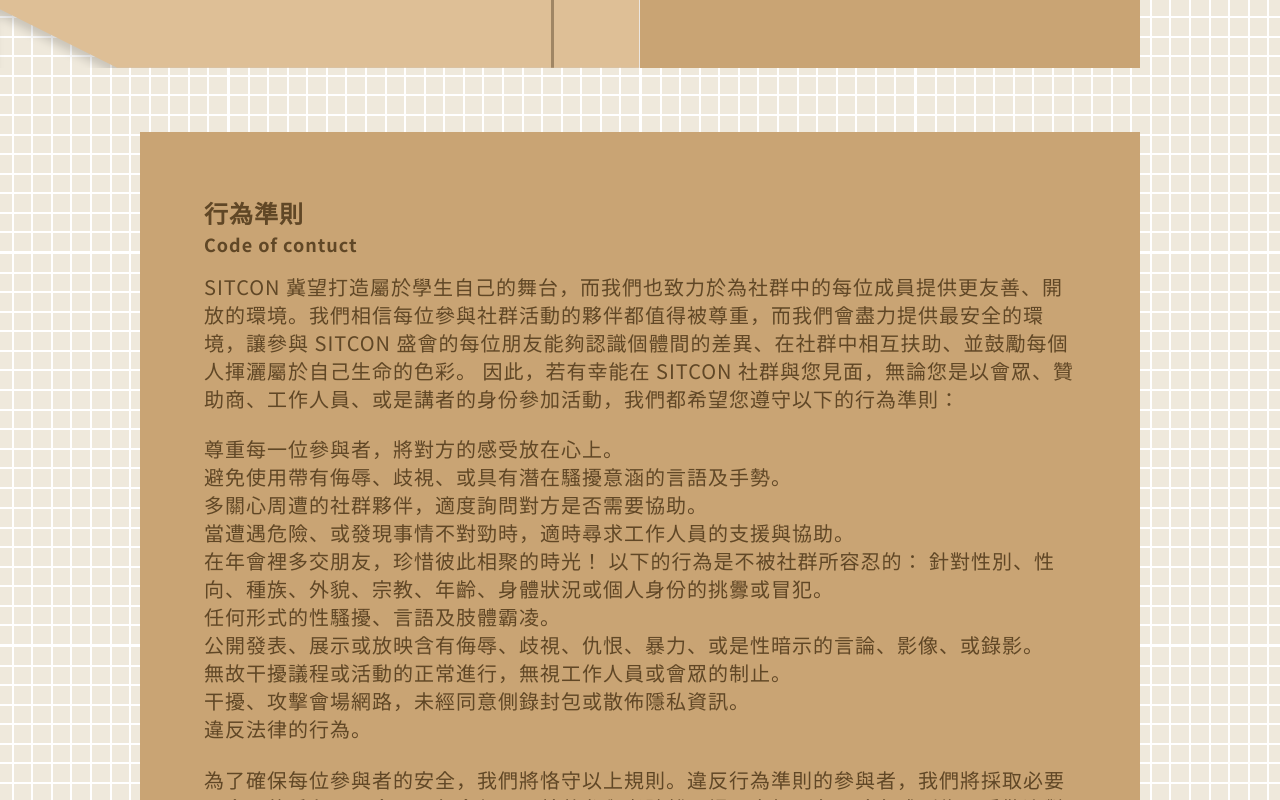
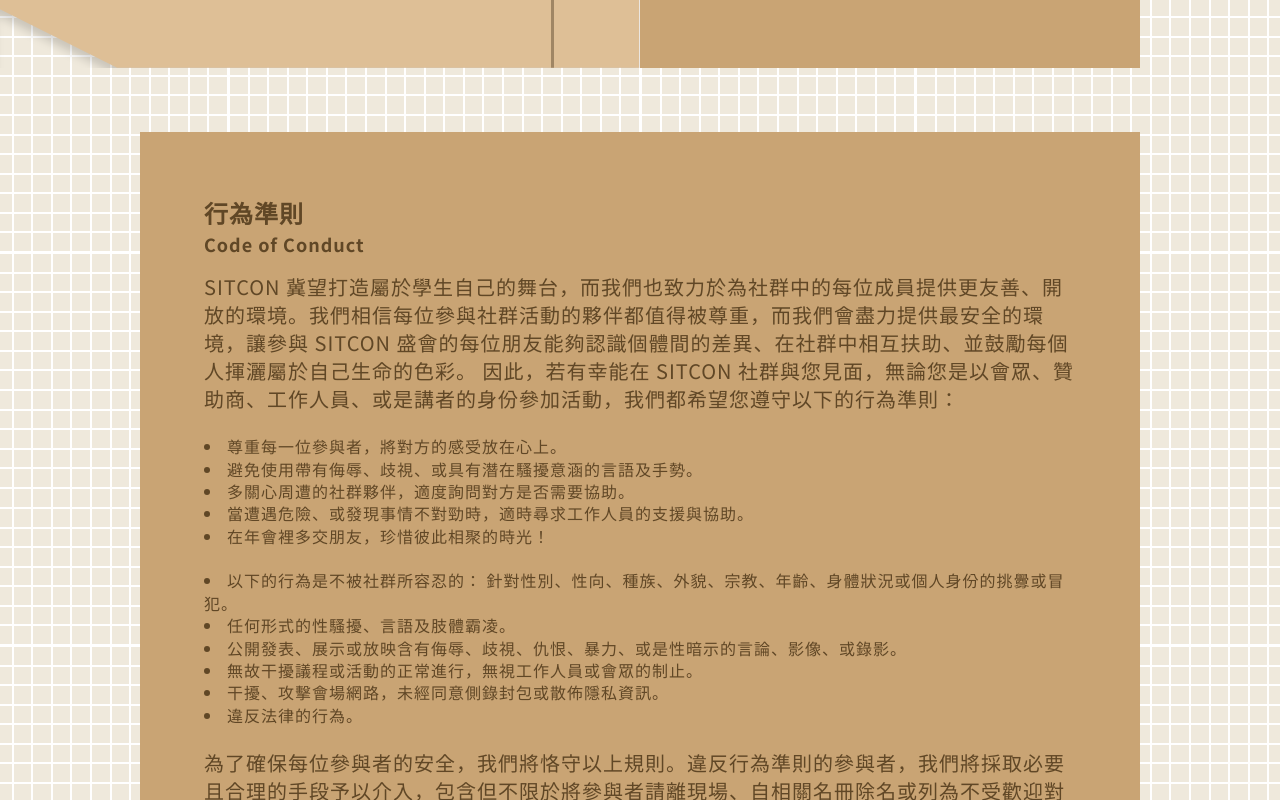
Before and after one commit to sitcon-tw/2019, a Vue app: page /2019 in a window 1280 px wide. Shown: the part 1680-2480 px from the top of the page. Built offline with nearby package versions, Linux system fonts and the light colour scheme.

Commit message:
Fix punctuation and formatting error

```diff
--- a/src/views/Home.vue
+++ b/src/views/Home.vue
@@ -58,22 +58,25 @@
       <div class="paper">
         <h2>
           <span>行為準則</span><br />
-          <span class="sub">Code of contuct</span>
+          <span class="sub">Code of Conduct</span>
         </h2>
         <p>
           SITCON 冀望打造屬於學生自己的舞台，而我們也致力於為社群中的每位成員提供更友善、開放的環境。我們相信每位參與社群活動的夥伴都值得被尊重，而我們會盡力提供最安全的環境，讓參與 SITCON 盛會的每位朋友能夠認識個體間的差異、在社群中相互扶助、並鼓勵每個人揮灑屬於自己生命的色彩。 因此，若有幸能在 SITCON 社群與您見面，無論您是以會眾、贊助商、工作人員、或是講者的身份參加活動，我們都希望您遵守以下的行為準則：
         </p>
         <p>
-          尊重每一位參與者，將對方的感受放在心上。<br />
-          避免使用帶有侮辱、歧視、或具有潛在騷擾意涵的言語及手勢。<br />
-          多關心周遭的社群夥伴，適度詢問對方是否需要協助。<br />
-          當遭遇危險、或發現事情不對勁時，適時尋求工作人員的支援與協助。<br />
-          在年會裡多交朋友，珍惜彼此相聚的時光！ 以下的行為是不被社群所容忍的： 針對性別、性向、種族、外貌、宗教、年齡、身體狀況或個人身份的挑釁或冒犯。<br />
-          任何形式的性騷擾、言語及肢體霸凌。<br />
-          公開發表、展示或放映含有侮辱、歧視、仇恨、暴力、或是性暗示的言論、影像、或錄影。<br />
-          無故干擾議程或活動的正常進行，無視工作人員或會眾的制止。<br />
-          干擾、攻擊會場網路，未經同意側錄封包或散佈隱私資訊。<br />
-          違反法律的行為。<br />
+          <li>尊重每一位參與者，將對方的感受放在心上。</li>
+          <li>避免使用帶有侮辱、歧視、或具有潛在騷擾意涵的言語及手勢。</li>
+          <li>多關心周遭的社群夥伴，適度詢問對方是否需要協助。</li>
+          <li>當遭遇危險、或發現事情不對勁時，適時尋求工作人員的支援與協助。</li>
+          <li>在年會裡多交朋友，珍惜彼此相聚的時光！</li>
+        </p>
+        <p>
+          <li>以下的行為是不被社群所容忍的： 針對性別、性向、種族、外貌、宗教、年齡、身體狀況或個人身份的挑釁或冒犯。</li>
+          <li>任何形式的性騷擾、言語及肢體霸凌。</li>
+          <li>公開發表、展示或放映含有侮辱、歧視、仇恨、暴力、或是性暗示的言論、影像、或錄影。</li>
+          <li>無故干擾議程或活動的正常進行，無視工作人員或會眾的制止。</li>
+          <li>干擾、攻擊會場網路，未經同意側錄封包或散佈隱私資訊。</li>
+          <li>違反法律的行為。</li>
         </p>
         <p>
           為了確保每位參與者的安全，我們將恪守以上規則。違反行為準則的參與者，我們將採取必要且合理的手段予以介入，包含但不限於將參與者請離現場、自相關名冊除名或列為不受歡迎對象，或在必要時移送警察機關法辦。若您或他人遇到了以上情況、或是有任何其他顧慮，都請立即尋求 SITCON 工作人員的協助。 我們誠摯的邀請來到 SITCON 的朋友一同履行以上承諾，將 SITCON 打造為更友善、更溫暖的所在；讓每一位參與者，都能在社群的交流中共同成長、在人與人的互動中找到自信——而這正是我們所珍惜的、屬於學生社群的真正精神。
--- a/static/json/active.json
+++ b/static/json/active.json
@@ -1,7 +1,7 @@
 [
   {
     "name": "肥皂箱",
-    "description": "Soapbox ，原指裝肥皂的木箱；19 世紀，在倫敦海德公園著名的演講角（Speakers’ Corner），人們以裝肥皂的廢木箱充當演講台，站上去發表自己的看法。不必事先申請、幾乎沒有議題上的限制，讓演講角成了彰顯言論自由的象徵，而肥皂箱也變成即席演講台的代名詞。\n而在 SITCON 2019，你也能有專屬於自己的肥皂箱！有別於以往的 Unconf，Soapbox 沒有名額限制，不用事先報名，只要在年會當天向 SITCON 領取一個肥皂箱，你就能在自己喜歡的地點、時間發表一場演講。\n原則上只要在年會場地以內的肥皂箱都是自由使用的，惟若要使用交誼廳內的投影機，仍需要事先申請，時間以 30 分鐘為限。\nSoapbox 不限任何主題、形式，內容只要不違反 CoC 行為準則 且時間地點沒有影響到他人，大會不會以任何形式干涉您的演說。\nSITCON 是給所有人的舞台，我們希望在大會議程之外，讓每一個人都有機會站在箱子上，自由地談論任何自己所關懷的議題。當點子被傳遞出去，志同道合的人聚集，改變就會發生。在 SITCON 2019，你也能擁有肥皂箱的魔法！",
+    "description": "Soapbox，原指裝肥皂的木箱；19 世紀，在倫敦海德公園著名的演講角（Speakers’ Corner），人們以裝肥皂的廢木箱充當演講台，站上去發表自己的看法。不必事先申請、幾乎沒有議題上的限制，讓演講角成了彰顯言論自由的象徵，而肥皂箱也變成即席演講台的代名詞。\n而在 SITCON 2019，你也能有專屬於自己的肥皂箱！有別於以往的 Unconf，Soapbox 沒有名額限制，不用事先報名，只要在年會當天向 SITCON 領取一個肥皂箱，你就能在自己喜歡的地點、時間發表一場演講。\n原則上只要在年會場地以內的肥皂箱都是自由使用的，惟若要使用交誼廳內的投影機，仍需要事先申請，時間以 30 分鐘為限。\nSoapbox 不限任何主題、形式，內容只要不違反 CoC 行為準則、且時間地點沒有影響到他人，大會不會以任何形式干涉您的演說。\nSITCON 是給所有人的舞台，我們希望在大會議程之外，讓每一個人都有機會站在箱子上，自由地談論任何自己所關懷的議題。當點子被傳遞出去，志同道合的人聚集，改變就會發生。在 SITCON 2019，你也能擁有肥皂箱的魔法！",
     "image": "soapbox.png"
   },
   {
@@ -11,7 +11,7 @@
   },
   {
     "name": "Lightning Talk 閃電秀",
-    "description": "Lightning talk，中文譯為「閃電秀」，又稱 data blitz（資料閃電戰），顧名思義即為「閃電一般短的演講」，包含準備與連接投影機的時間在內，每位講者僅有 3 分鐘的時間。講者必須以飛快的速度，進行簡潔扼要的分享。要是沒能在 3 分鐘結束，會被直接切斷投影機訊號！無論是對台上的講者，或是台下的聽眾，都是十分刺激又轟動全場的體驗唷！Lightning talk 將會在年會當天早上報到後，於白板區開放報名，先搶先贏，並在所有議程結束後、閉幕前，在國際會議廳進行演講。",
+    "description": "Lightning Talk，中文譯為「閃電秀」，又稱 data blitz（資料閃電戰），顧名思義即為「閃電一般短的演講」，包含準備與連接投影機的時間在內，每位講者僅有 3 分鐘的時間。講者必須以飛快的速度，進行簡潔扼要的分享。要是沒能在 3 分鐘結束，會被直接切斷投影機訊號！無論是對台上的講者，或是台下的聽眾，都是十分刺激又轟動全場的體驗唷！Lightning Talk 將會在年會當天早上報到後，於白板區開放報名，先搶先贏，並在所有議程結束後、閉幕前，在國際會議廳進行演講。",
     "image": "lighting-talk.png"
   },
   {
@@ -21,7 +21,7 @@
   },
   {
     "name": "大會導遊團",
-    "description": "第一次參加 Conference 嗎？第一次來到 SITCON 嗎？是個怕生的人嗎?到了現場人山人海，不知道從何逛起？不管你是哪種，我們聽見你的聲音了。\n為了照顧第一次參與 Conference 的你，我們舉辦了 SITCON 導遊團，由走訪總召、幹部、講者、攤位，帶您一步步了解 SITCON 的各個面向、運作模式。並認識學生計算機年會的核心概念！\n\n活動內容：將由 SITCON 的導遊們帶領報名會眾參觀各站，了解 SITCON。\n每團人數：依照現場報名人數分組，最多10人一團。\n導遊團活動所需時間：30 - 40 分鐘。\n出發時間：團A:下午 2:20 團B:下午 2:30。\n報名地點及方式：需提早 10 分鐘至 2F 報到處旁沙發區現場報名。",
+    "description": "第一次參加 Conference 嗎？第一次來到 SITCON 嗎？是個怕生的人嗎?到了現場人山人海，不知道從何逛起？不管你是哪種，我們聽見你的聲音了。\n為了照顧第一次參與 Conference 的你，我們舉辦了 SITCON 導遊團，由走訪總召、幹部、講者、攤位，帶您一步步了解 SITCON 的各個面向、運作模式。並認識學生計算機年會的核心概念！\n\n活動內容：將由 SITCON 的導遊們帶領報名會眾參觀各站，了解 SITCON。\n每團人數：依照現場報名人數分組，最多10人一團。\n導遊團活動所需時間：30 - 40 分鐘。\n出發時間：團A:下午 2:20，團B:下午 2:30。\n報名地點及方式：需提早 10 分鐘至 2F 報到處旁沙發區現場報名。",
     "image": "guide-group.png"
   }
 ]
```
